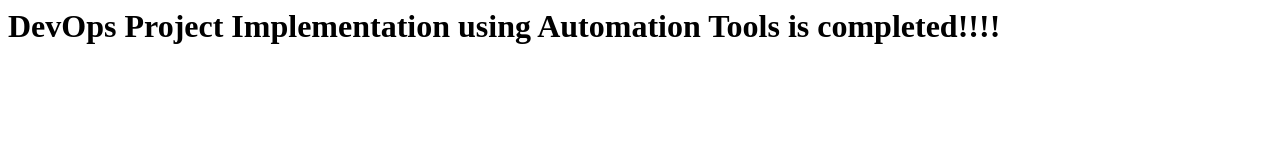
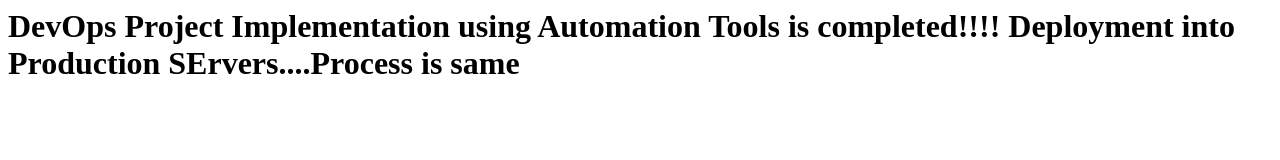
Before and after one commit to cubeiplKumar/classroomproject, a plain HTML site: page index.html in a window 1280 px wide. Drawn offline with Linux system fonts and the light colour scheme.

Commit message:
new chagnes
new changes done in this file

```diff
--- a/index.html
+++ b/index.html
@@ -1,5 +1,6 @@
 <html>
 <body>
-<h1> DevOps Project Implementation using Automation Tools is completed!!!!<h1>
+<h1> DevOps Project Implementation using Automation Tools is completed!!!!
+  Deployment into Production SErvers....Process is same<h1>
 </body>
 </html>
```
